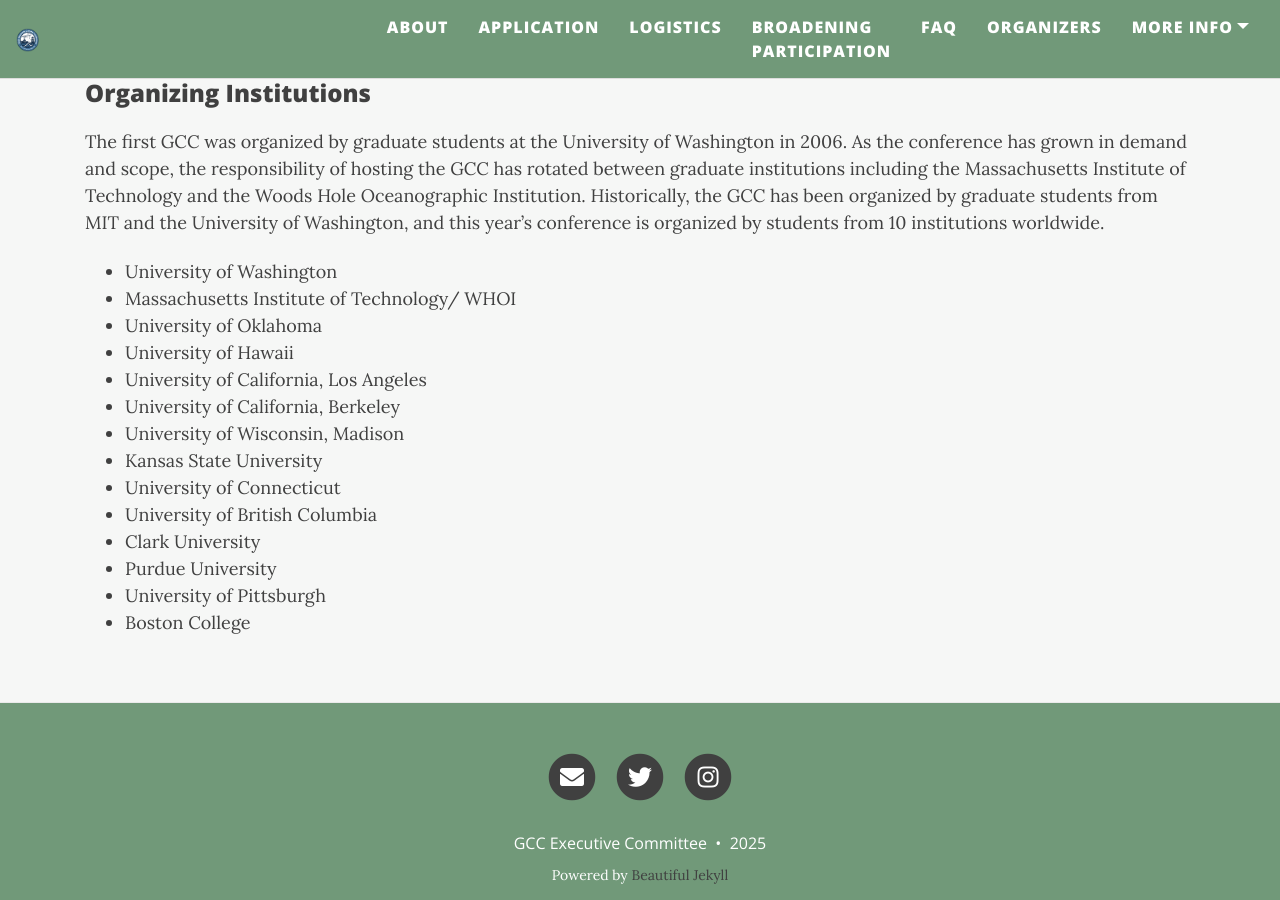
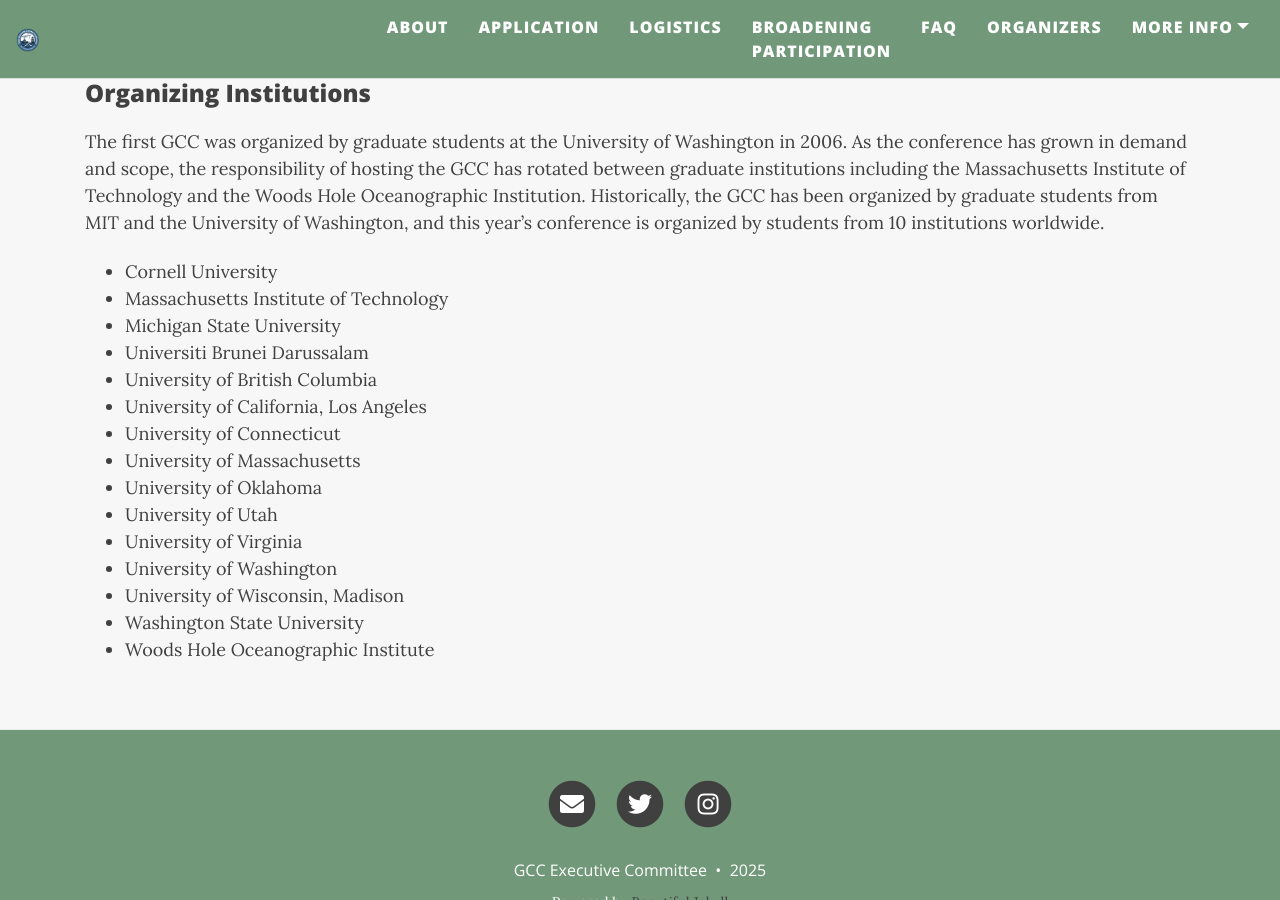
Before and after one commit to graduateclimateconference/graduateclimateconference.github.io, a Jekyll site: the page built from about.md, in a window 1280 px wide and 900 px high, scrolled down 643 px. Built offline with Jekyll 4.4.1, drawn with Linux system fonts in a browser that asks for light colours; nearby versions of some CDN libraries.

Commit message:
Update about.md

```diff
--- a/about.md
+++ b/about.md
@@ -12,17 +12,18 @@
 
 The first GCC was organized by graduate students at the University of Washington in 2006. As the conference has grown in demand and scope, the responsibility of hosting the GCC has rotated between graduate institutions including the Massachusetts Institute of Technology and the Woods Hole Oceanographic Institution. Historically, the GCC has been organized by graduate students from MIT and the University of Washington, and this year’s conference is organized by students from 10 institutions worldwide.
 
+- Cornell University
+- Massachusetts Institute of Technology
+- Michigan State University
+- Universiti Brunei Darussalam
+- University of British Columbia
+- University of California, Los Angeles
+- University of Connecticut
+- University of Massachusetts
+- University of Oklahoma
+- University of Utah
+- University of Virginia
 - University of Washington
-- Massachusetts Institute of Technology/ WHOI
-- University of Oklahoma
-- University of Hawaii
-- University of California, Los Angeles
-- University of California, Berkeley
 - University of Wisconsin, Madison
-- Kansas State University
-- University of Connecticut
-- University of British Columbia
-- Clark University
-- Purdue University
-- University of Pittsburgh
-- Boston College
+- Washington State University
+- Woods Hole Oceanographic Institute
```
